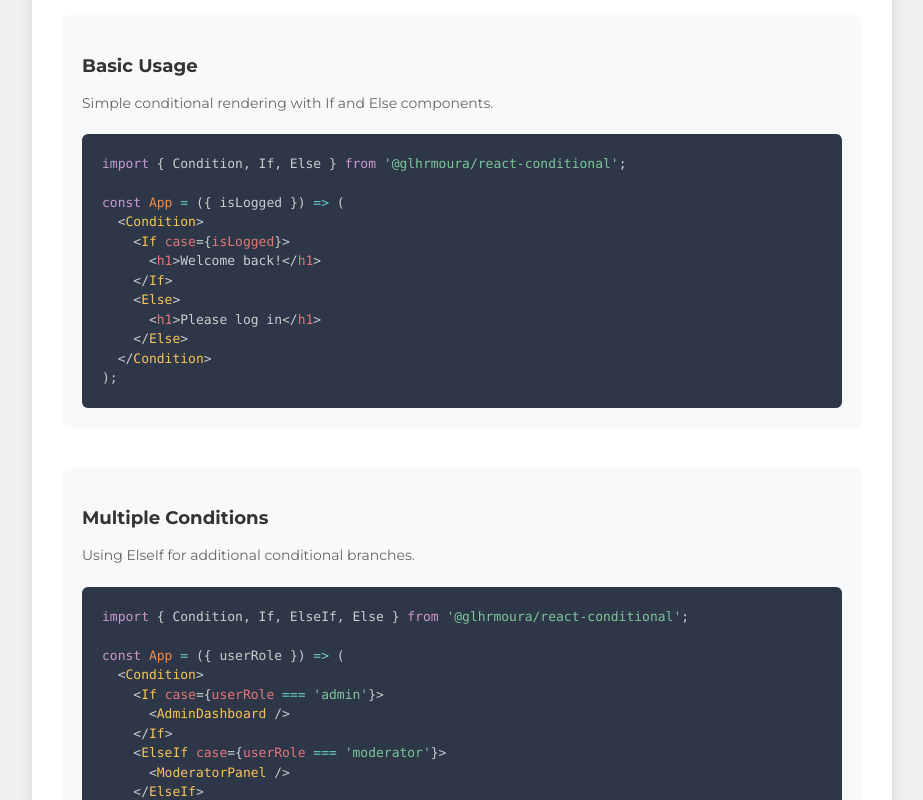
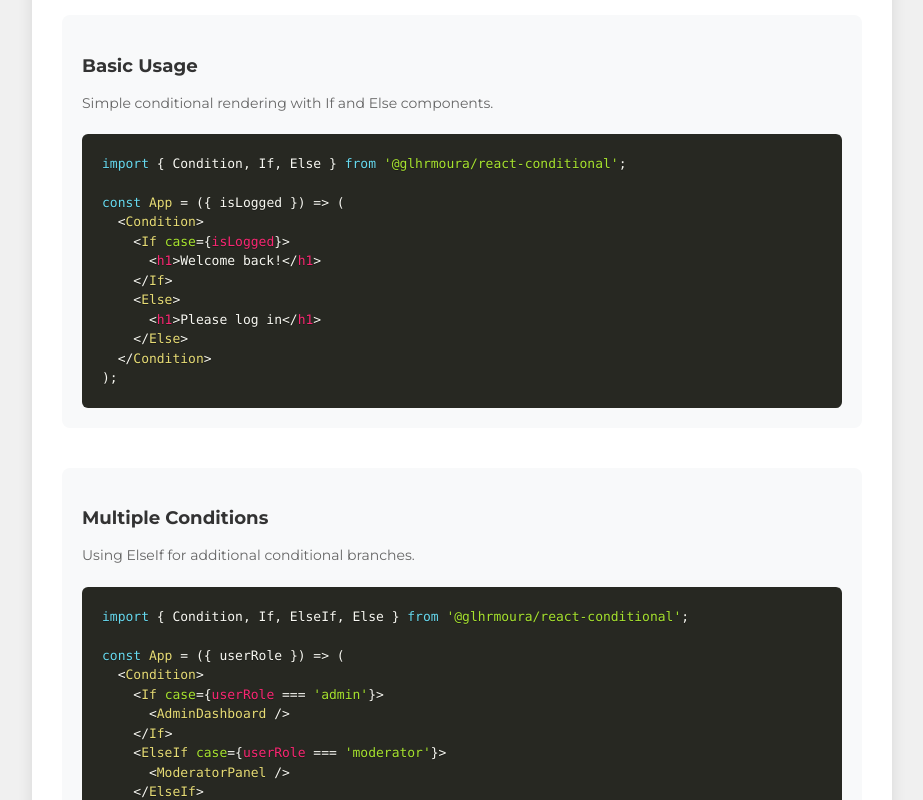
Before and after one commit to glhrmoura/react-conditional, a React (Vite) app: page / in a window 1280 px wide. Shown: the part 820-1620 px from the top of the page, without its empty margins (178-1101 px from the left). Built offline with nearby package versions, Linux system fonts and the light colour scheme.

Commit message:
style: change syntax highlighting theme to okaidia

```diff
--- a/src/index.tsx
+++ b/src/index.tsx
@@ -3,7 +3,7 @@ import React, { useState, ChangeEvent, useEffect, useRef } from 'react';
 import ReactDOM from 'react-dom/client';
 import { Condition, If, ElseIf, Else } from '@glhrmoura/react-conditional';
 import Prism from 'prismjs';
-import 'prismjs/themes/prism-tomorrow.css';
+import 'prismjs/themes/prism-okaidia.css';
 import 'prismjs/components/prism-jsx';
 import 'prismjs/components/prism-typescript';
 
--- a/src/styles.css
+++ b/src/styles.css
@@ -71,8 +71,8 @@ h3 {
 }
 
 .code-example pre {
-  background-color: #2d3748;
-  color: #e2e8f0;
+  background-color: #272822;
+  color: #f8f8f2;
   padding: 20px;
   border-radius: 6px;
   overflow-x: auto;
```
